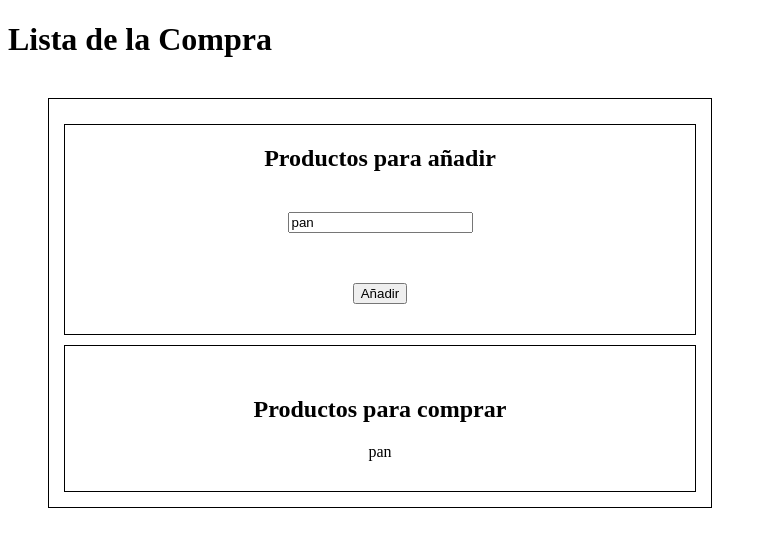
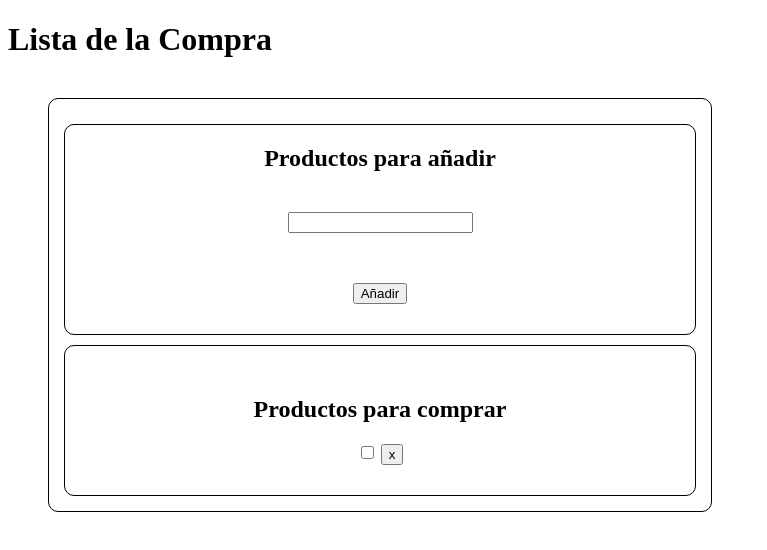
Before and after one commit to martagrana/Lista-compra, an Angular app in the folder listaCompra/: page / in a window 1280 px wide. Both pictures are taken after a click on the button "Añadir". Shown: the top 550 px of the page, without its empty margins (0-767 px from the left). Built offline with nearby package versions, Linux system fonts and the light colour scheme.

Commit message:
checkbox y boton eliminar

```diff
--- a/listaCompra/src/app/app.component.css
+++ b/listaCompra/src/app/app.component.css
@@ -5,6 +5,7 @@
     padding: 15px;
     text-align: center;
     justify-content: center;
+    border-radius: 10px;
 }
 
 .contenedor-partes {
@@ -13,6 +14,7 @@
     flex-direction: row;
     justify-content: center;
     margin-top: 10px;
+    border-radius: 10px;
 
 }
 
--- a/listaCompra/src/app/app.component.html
+++ b/listaCompra/src/app/app.component.html
@@ -13,9 +13,12 @@
   <div class="contenedor-partes">
     <div>
       <h2>Productos para comprar</h2>
-      <div *ngFor="let articulo of productos">{{articulo}}</div>
+      <div *ngFor="let articulo of productos">
+        <input type="checkbox">
+        <label for="articulo"> {{articulo}}</label>
+        <button (click)="eliminar()">x</button>
+      </div>
     </div>
   </div>
 
-
 </div>
--- a/listaCompra/src/app/app.component.ts
+++ b/listaCompra/src/app/app.component.ts
@@ -9,11 +9,15 @@ export class AppComponent {
   title = 'listaCompra';
 
   productos: string[] = [];
-  nuevoProducto: string = 'pan';
+  nuevoProducto: string = '';
 
 
   addProducto() {
     this.productos.push(this.nuevoProducto);
   }
 
+  eliminar() {
+    this.productos.splice(0, 1);
+  }
+
 }
```
